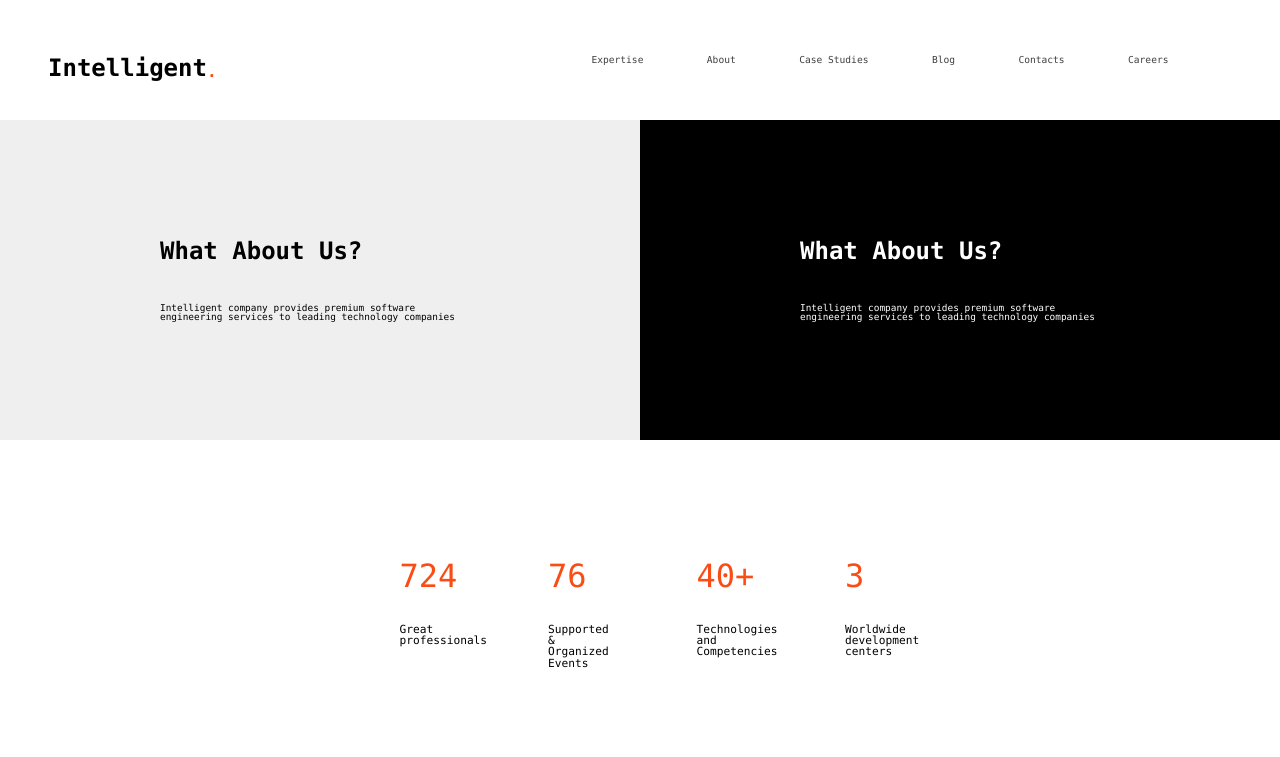
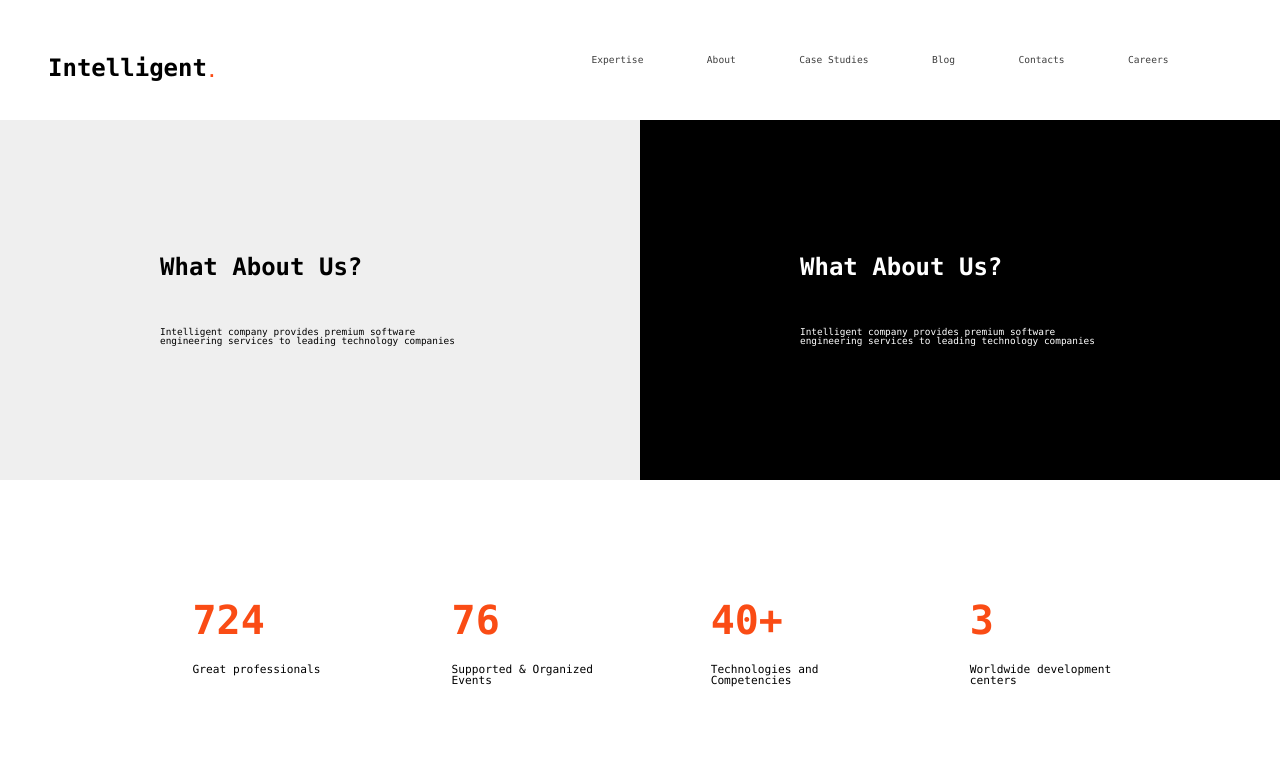
Before and after one commit to opticalfalicy/future, a plain HTML site: page abt.html in a window 1280 px wide. Shown: the top 757 px of the page. Drawn offline with Linux system fonts and the light colour scheme.

Commit message:
stat card adjustments

```diff
--- a/abt.css
+++ b/abt.css
@@ -121,7 +121,7 @@ body{
 .abt-card{
     display: flex;
     align-items: center;
-    height: 40vh;
+    height: 45vh;
     width: 100%;
     opacity: 0;
     animation: op-fade 4s 1s forwards;
@@ -172,6 +172,7 @@ body{
     align-items: center;
     justify-content: space-evenly;
     animation: op-fade 4s 1s forwards;
+    width: 92%;
 }
 
 @keyframes op-fade{
@@ -180,7 +181,7 @@ body{
 }
 
 .stat-item{
-    width: 5%;
+    width: 10%;
     height: 25%;
 }
 
@@ -188,12 +189,13 @@ body{
     /* width: ; */
     height: 80%;
     color: #FA4C15;
-    font-size: 2rem;
+    font-size: 2.5rem;
+    font-weight: 900;
 }
 
 .stat-text{
     font-size: .7rem;
-    width: 100%;
+    width: 130%;
     text-align: left;
 }
 
--- a/index.css
+++ b/index.css
@@ -7,8 +7,8 @@ body{
     display: flex;
     flex-direction: column;
     align-items: center;
-    /* background-image: url('./11.jpg'); */
-    /* background-size: 60% 70%; */
+    /* background-image: url('./ban.jpg'); */
+    /* background-size: 100% 100%; */
 
     /* opacity: 50%; */
 }
```
Also changed, not shown: 1 other file.
